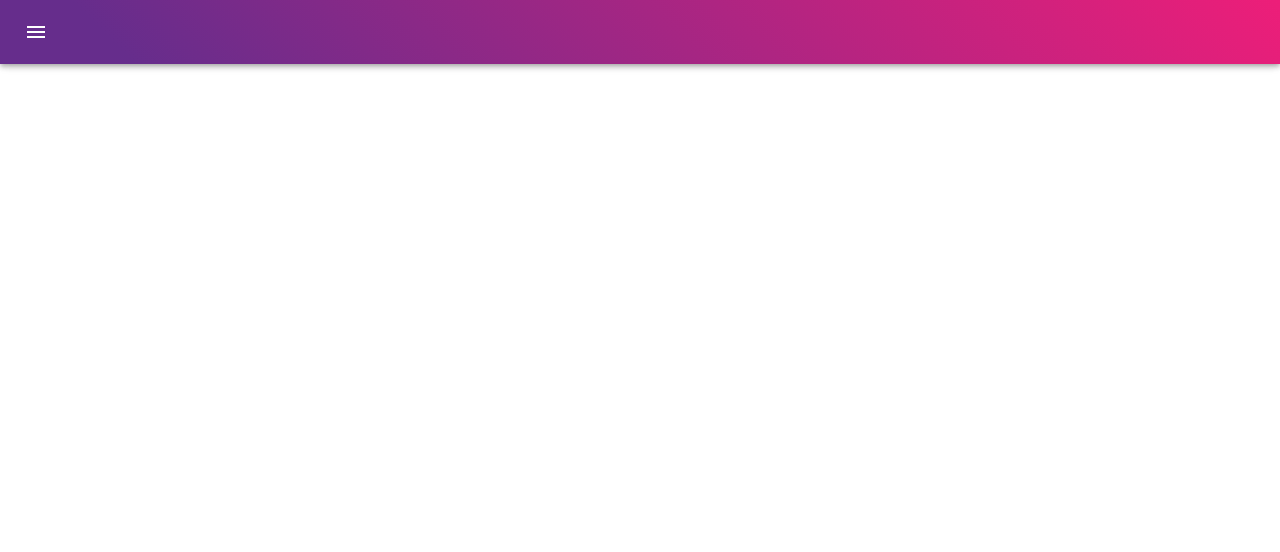
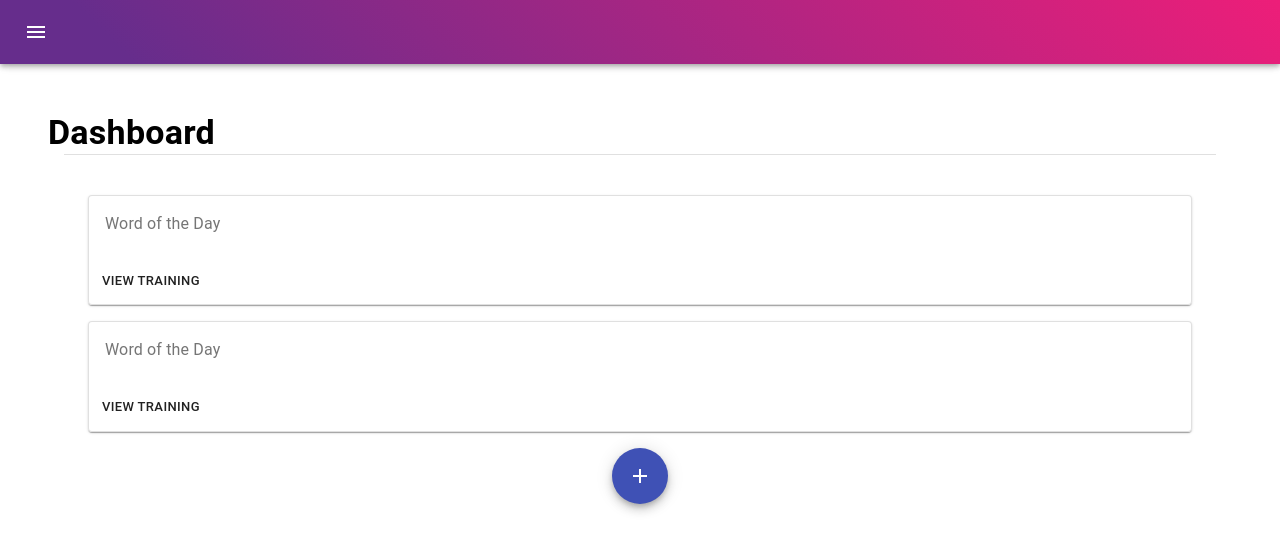
Before and after one commit to Agid-Kaharuba/2021_SES3A_TEAM1, a React (Create React App) app in the folder frontend/: page /dashboard in a window 1280 px wide. Shown: the top 552 px of the page. Built offline with nearby package versions, Linux system fonts and the light colour scheme.

Commit message:
Added dashboard page

```diff
--- a/frontend/src/App.js
+++ b/frontend/src/App.js
@@ -7,6 +7,7 @@ import { ThemeProvider } from "@material-ui/core/styles";
 
 // IMPORT PAGES
 import HomePage from "./pages/home/home.js";
+import Dashboard from "./pages/dashboard/dashboard.js";
 import CreateNewTraining from './pages/supervisorCreateNewTraining/supervisorCreateNewTraining.js';
 
 // import appTheme from "./helpers/appTheme";
@@ -41,7 +42,12 @@ function AppRouter(props) {
         <Signout />
       </Route> */}
 
-      <Route path="/create-new-training"
+      <Route path="/dashboard"
+        exact={true}
+        component={Dashboard}>
+      </Route>
+
+      <Route path="/dashboard/create-new-training"
         exact={true}
         component={CreateNewTraining}>
       </Route>
--- /dev/null
+++ b/frontend/src/pages/dashboard/dashboard.js
@@ -0,0 +1,101 @@
+import React from "react";
+
+// IMPORT COMPONENTS
+import { Box, Button, Typography, Divider, TextField, Card, CardContent, CardActions, Paper, Fab} from "@material-ui/core";
+import AddIcon from '@material-ui/icons/Add';
+import { makeStyles } from "@material-ui/core/styles";
+
+// import { Link } from "react-router-dom";
+// import { AuthContext } from "../../context/auth";
+
+
+const useStyles = makeStyles({
+  bold: {
+    fontWeight: 600
+  },
+  underline: {
+    textDecorationLine: 'underline'
+  },
+  italic: {
+    fontStyle: 'italic'
+  },
+  table: {
+    minWidth: 650,
+  },
+})
+
+const cardStyles = makeStyles({
+    root: {
+      minWidth: 275,
+    },
+    bullet: {
+      display: 'inline-block',
+      margin: '0 2px',
+      transform: 'scale(0.8)',
+    },
+    title: {
+      fontSize: 14,
+    },
+    pos: {
+      marginBottom: 12,
+    },
+  });
+
+export default function CreateNewTrainingPage() {
+  const classes = useStyles();
+  const cardStyle = cardStyles();
+
+//   const { authState, setAuthState } = React.useContext(AuthContext);
+
+//   if (authState.authenticated) {
+//     return authState.user.claims.teacher ? <Redirect to="/teacher/subjectList" />: <Redirect to="/student/dashboard" />;
+//   } else {
+  return (
+    <div>
+        <Box m={5}>
+            <Typography className={classes.bold} variant='h4'>
+            Dashboard
+            </Typography>
+            <Divider variant="middle" />
+        </Box>
+
+        <Box m={5}>
+            <Box mx={5} my={2}>
+                <Paper>
+                    <Card className={classes.root} variant="outlined">
+                        <CardContent>
+                            <Typography className={classes.title} color="textSecondary" gutterBottom>
+                            Word of the Day
+                            </Typography>
+
+                        </CardContent>
+                        <CardActions>
+                            <Button size="small">View Training</Button>
+                        </CardActions>
+                    </Card>
+                </Paper>
+            </Box>
+            <Box mx={5} my={2}>
+                <Paper>
+                    <Card className={classes.root} variant="outlined">
+                        <CardContent>
+                            <Typography className={classes.title} color="textSecondary" gutterBottom>
+                            Word of the Day
+                            </Typography>
+
+                        </CardContent>
+                        <CardActions>
+                            <Button size="small">View Training</Button>
+                        </CardActions>
+                    </Card>
+                </Paper>
+            </Box>
+            <Box mx={5} my={2} justifyContent='center' display="flex">
+                <Fab color="primary" aria-label="add">
+                    <AddIcon />
+                </Fab>
+            </Box>
+        </Box>
+    </div>
+    )
+}
```
